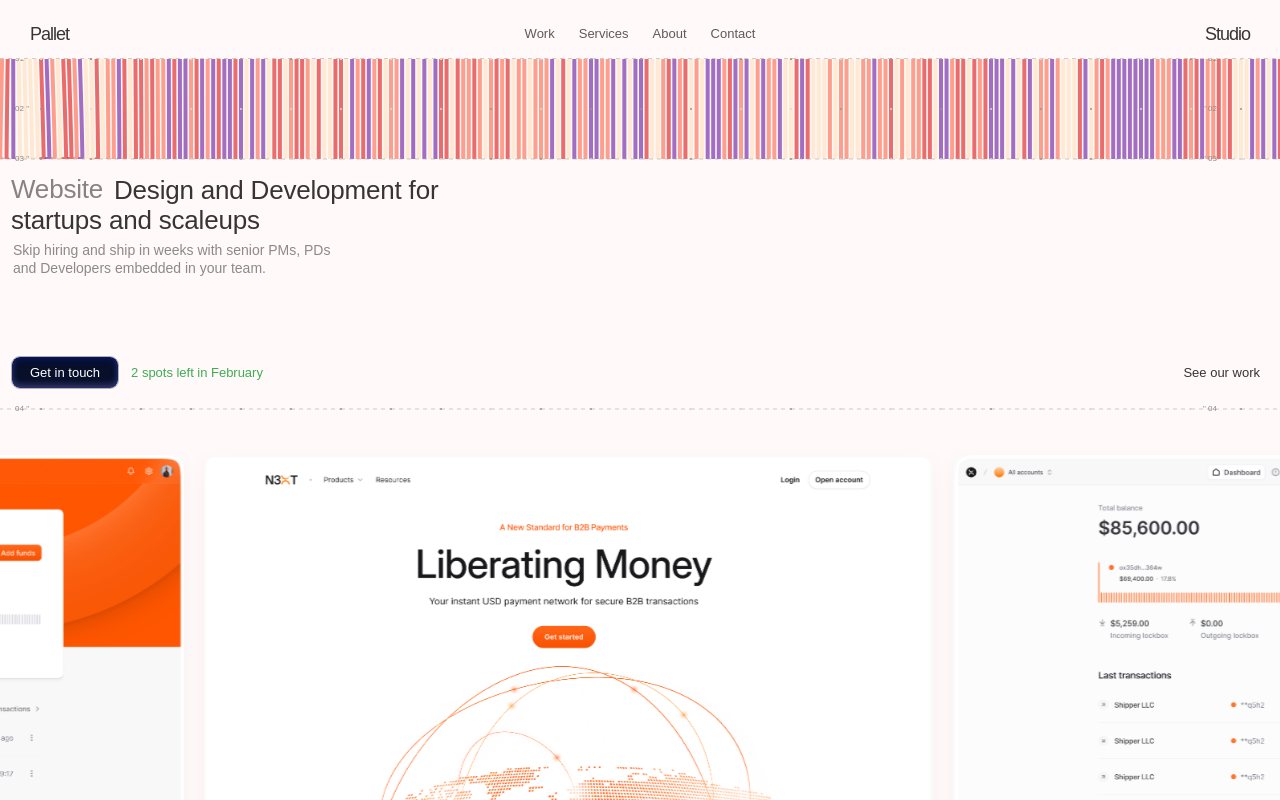
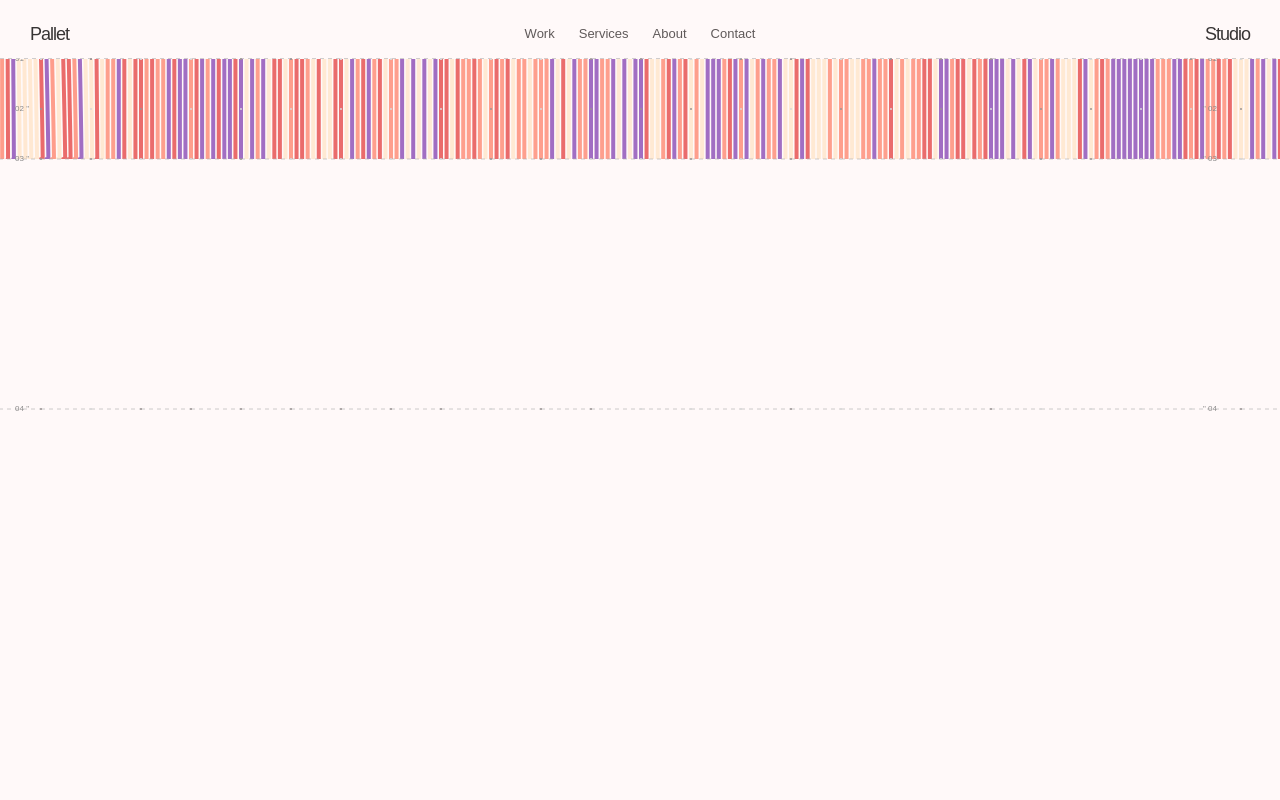
Before and after one commit to anugrahgabriel/palett-studios, a React (Vite) app: page /get-in-touch in a window 1280 px wide. Built offline with nearby package versions, Linux system fonts and the light colour scheme; a web font is replaced by a local one.

Commit message:
feat: add Get in Touch page, routing, and entrance animations

```diff
--- a/package.json
+++ b/package.json
@@ -17,6 +17,7 @@
     "lenis": "^1.3.17",
     "react": "^19.2.0",
     "react-dom": "^19.2.0",
+    "react-router-dom": "^7.13.1",
     "three": "^0.182.0"
   },
   "devDependencies": {
--- a/src/App.jsx
+++ b/src/App.jsx
@@ -1,14 +1,19 @@
 import React from 'react';
+import { BrowserRouter, Routes, Route } from 'react-router-dom';
 import Hero from './components/Hero';
+import GetInTouch from './components/GetInTouch';
 import './App.css';
 
 function App() {
   return (
-    <>
+    <BrowserRouter>
       <main>
-        <Hero />
+        <Routes>
+          <Route path="/" element={<Hero />} />
+          <Route path="/get-in-touch" element={<GetInTouch />} />
+        </Routes>
       </main>
-    </>
+    </BrowserRouter>
   );
 }
 
--- a/src/components/Book.jsx
+++ b/src/components/Book.jsx
@@ -1,4 +1,5 @@
 import React, { useRef, useState, useEffect } from 'react';
+import { useNavigate } from 'react-router-dom';
 import gsap from 'gsap';
 import { useGSAP } from '@gsap/react';
 import './Book.css';
@@ -205,13 +206,44 @@ const ImageCarousel = React.memo(({ images, width, height }) => {
 });
 
 // Thread Grid Component with Physics
-const ThreadGrid = () => {
+const ThreadGrid = ({ hideContent = false }) => {
+    const navigate = useNavigate();
     const containerRef = useRef(null);
     const [mousePos, setMousePos] = useState({ x: 0, y: 0 });
     const [dots, setDots] = useState([]);
     const [connections, setConnections] = useState([]);
     const threadRefs = useRef([]);
     const virtualMouseRef = useRef({ x: -1000, y: -1000 }); // Off-screen initially
+
+    // Animate content on Mount
+    useGSAP(() => {
+        if (dots.length > 0) {
+            gsap.fromTo(".fade-anim-box2",
+                { autoAlpha: 0, filter: 'blur(1px)', y: -6 },
+                {
+                    autoAlpha: 1,
+                    filter: 'blur(0px)',
+                    y: 0,
+                    duration: 1.3,
+                    delay: 0.15,
+                    ease: "power2.out"
+                }
+            );
+
+            // Box 3 content fades in second
+            gsap.fromTo(".fade-anim-box3",
+                { autoAlpha: 0, filter: 'blur(3px)', y: 6 },
+                {
+                    autoAlpha: 1,
+                    filter: 'blur(0px)',
+                    y: 0,
+                    duration: 1.3,
+                    delay: 0.55,
+                    ease: "power2.out"
+                }
+            );
+        }
+    }, { dependencies: [dots.length], revertOnUpdate: true });
 
     // Grid configuration
     const circleSize = 2; // Decreased slightly more
@@ -517,8 +549,13 @@ const ThreadGrid = () => {
         if (connections.length === 0) return;
 
         // Initialize velocities if needed
-        if (velocitiesRef.current.length !== connections.length) {
-            velocitiesRef.current = connections.map(() => ({ x: 0, y: 0 }));
+        const isFirstInit = velocitiesRef.current.length !== connections.length;
+        if (isFirstInit) {
+            velocitiesRef.current = connections.map((_, i) => ({
+                // Alternate direction: even threads swing right, odd swing left
+                x: (i % 2 === 0 ? 1 : -1) * (6 + Math.random() * 6),
+                y: 0
+            }));
         }
 
         let animationFrameId;
@@ -977,7 +1014,8 @@ const ThreadGrid = () => {
                     zIndex: 6
                 }}
             >
-                {dashedLines.filter(l => !l.type).map(line => (
+                {/* Static Lines */}
+                {dashedLines.filter(l => !l.type && !l.id.startsWith('dup-h-edge') && !l.id.startsWith('trip-h-full')).map(line => (
                     <line
                         key={line.id}
                         x1={line.x1}
@@ -990,6 +1028,29 @@ const ThreadGrid = () => {
                         strokeOpacity={line.opacity || 0.64}
                     />
                 ))}
+
+                {/* Animated Lines */}
+                <g>
+                    {dashedLines.filter(l => !l.type && (l.id.startsWith('dup-h-edge') || l.id.startsWith('trip-h-full'))).map(line => (
+                        <line
+                            key={line.id}
+                            x1={line.x1}
+                            y1={line.y1}
+                            x2={line.x2}
+                            y2={line.y2}
+                            stroke="#B0B0B0"
+                            strokeWidth="1"
+                            strokeDasharray="4 4"
+                            strokeOpacity={line.opacity || 0.64}
+                        />
+                    ))}
+                    {dashedLines.filter(l => l.type === 'corner-plus').map(plus => (
+                        <g key={plus.id}>
+                            <line x1={plus.x1 - 3} y1={plus.y1} x2={plus.x1 + 3} y2={plus.y1} stroke="#373434" strokeWidth="1" />
+                            <line x1={plus.x1} y1={plus.y1 - 3} x2={plus.x1} y2={plus.y1 + 3} stroke="#373434" strokeWidth="1" />
+                        </g>
+                    ))}
+                </g>
 
                 {/* Graph Markers */}
                 {dashedLines.filter(l => l.type === 'marker').map(marker => (
@@ -1019,29 +1080,7 @@ const ThreadGrid = () => {
                     </g>
                 ))}
 
-                {/* Corner Plus Icons */}
-                {dashedLines.filter(l => l.type === 'corner-plus').map(plus => (
-                    <g key={plus.id}>
-                        {/* Horizontal Line */}
-                        <line
-                            x1={plus.x1 - 3}
-                            y1={plus.y1}
-                            x2={plus.x1 + 3}
-                            y2={plus.y1}
-                            stroke="#373434"
-                            strokeWidth="1"
-                        />
-                        {/* Vertical Line */}
-                        <line
-                            x1={plus.x1}
-                            y1={plus.y1 - 3}
-                            x2={plus.x1}
-                            y2={plus.y1 + 3}
-                            stroke="#373434"
-                            strokeWidth="1"
-                        />
-                    </g>
-                ))}
+                {/* Corner Plus Icons removed here (moved to animated lines group) */}
             </svg>
 
             {/* Dots */}
@@ -1073,13 +1112,14 @@ const ThreadGrid = () => {
             {/* Navigation Box Container */}
             <div style={navBoxStyle}>
                 {/* Inner Child 1: Text (Logo Part 1) */}
-                <span style={{
+                <span onClick={() => navigate('/')} style={{
                     fontFamily: '"Cocosharp Trial", sans-serif',
                     fontSize: '18px',
                     letterSpacing: '-1px',
                     fontWeight: 510,
                     color: '#373434',
-                    width: '100px' // Give fixed width to balance left/right
+                    width: '100px', // Give fixed width to balance left/right
+                    cursor: 'pointer'
                 }}>
                     Pallet
                 </span>
@@ -1157,6 +1197,8 @@ const ThreadGrid = () => {
 
             {/* Second Text Container - With Content */}
             <div style={{ ...textStyle, ...secondTextPosition, justifyContent: 'flex-start', paddingTop: '16px' }}>
+                {!hideContent && (
+                    <div className="fade-anim-box2" style={{ width: '100%', height: '100%', display: 'flex', flexDirection: 'column', opacity: 0 }}>
                         <div style={{
                             padding: '0 20px 4px 20px',
                             textAlign: 'left'
@@ -1206,7 +1248,7 @@ const ThreadGrid = () => {
                             marginBottom: '20px',
                             pointerEvents: 'auto'
                         }}>
-                    <ThreadButton>
+                            <ThreadButton onClick={() => navigate('/get-in-touch')}>
                                 Get in touch
                             </ThreadButton>
                             <div style={{
@@ -1243,6 +1285,8 @@ const ThreadGrid = () => {
                             </button>
                         </div>
                     </div>
+                )}
+            </div>
 
             {/* 3rd Grid Box Carousel */}
             {tripBoxPosition.left && (
@@ -1252,11 +1296,15 @@ const ThreadGrid = () => {
                     zIndex: 4, // Behind text but above grid/background
                     pointerEvents: 'auto'
                 }}>
+                    {!hideContent && (
+                        <div className="fade-anim-box3" style={{ width: '100%', height: '100%', opacity: 0 }}>
                             <ImageCarousel
                                 images={[slide1, slide2, slide3]}
                                 width={tripBoxPosition.width}
                                 height={tripBoxPosition.height}
                             />
+                        </div>
+                    )}
                 </div>
             )}
 
@@ -1382,7 +1430,7 @@ const ThreadButton = ({ children, onClick }) => {
             onMouseMove={handleMouseMove}
             style={{
                 position: 'relative',
-                padding: '8px 18px',
+                padding: '9px 19px',
                 border: '0.6px solid rgba(38, 38, 91, 0.35)',
                 borderRadius: '9px',
                 fontFamily: '"Rethink Sans", sans-serif',
@@ -1392,7 +1440,7 @@ const ThreadButton = ({ children, onClick }) => {
                 background: 'transparent',
                 boxShadow: hovered ? '0 2px 2px rgba(38, 38, 91, 0.1)' : 'none',
                 transition: 'box-shadow 0.3s ease, padding-right 0.3s ease',
-                paddingRight: hovered ? '46px' : '18px'
+                paddingRight: hovered ? '47px' : '19px'
             }}
         >
             {/* Background Layer - z-index 1 */}
@@ -1511,7 +1559,7 @@ const ThreadButton = ({ children, onClick }) => {
     );
 };
 
-const Book = () => {
+const Book = ({ hideContent = false }) => {
     const containerRef = useRef(null);
     const leftWrapperRef = useRef(null); // Controls Position & Float
     const rightWrapperRef = useRef(null);
@@ -1625,7 +1673,7 @@ const Book = () => {
     return (
         <div className="book-wrapper" style={{ width: '100%', position: 'relative' }}>
             {/* Thread Grid with Physics */}
-            <ThreadGrid />
+            <ThreadGrid hideContent={hideContent} />
 
 
         </div>
--- /dev/null
+++ b/src/components/GetInTouch.jsx
@@ -0,0 +1,12 @@
+import React from 'react';
+import Book from './Book';
+
+const GetInTouch = () => {
+    return (
+        <section className="hero-section">
+            <Book hideContent={true} />
+        </section>
+    );
+};
+
+export default GetInTouch;
```
Also changed, not shown: 1 other file (tests, documents, lock files or other folders). Lines whose indentation alone changed are shown as unchanged.
